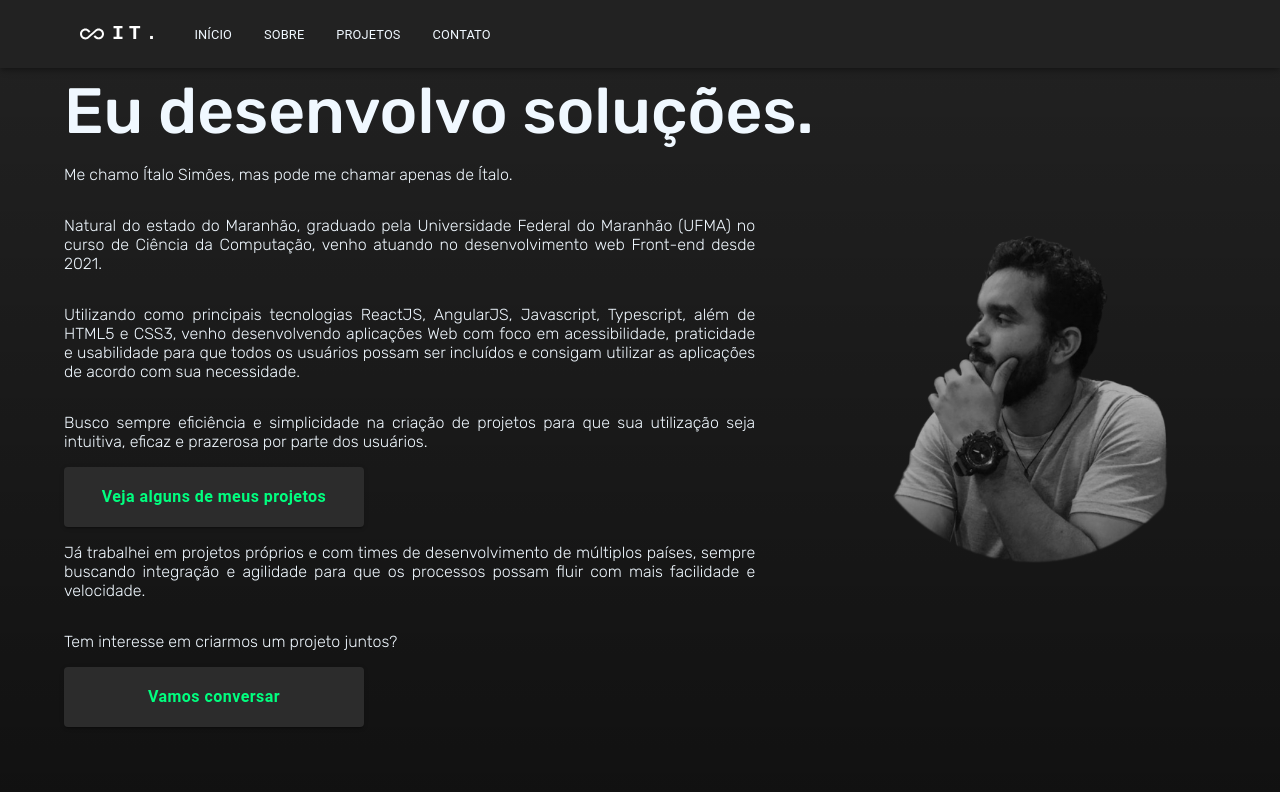
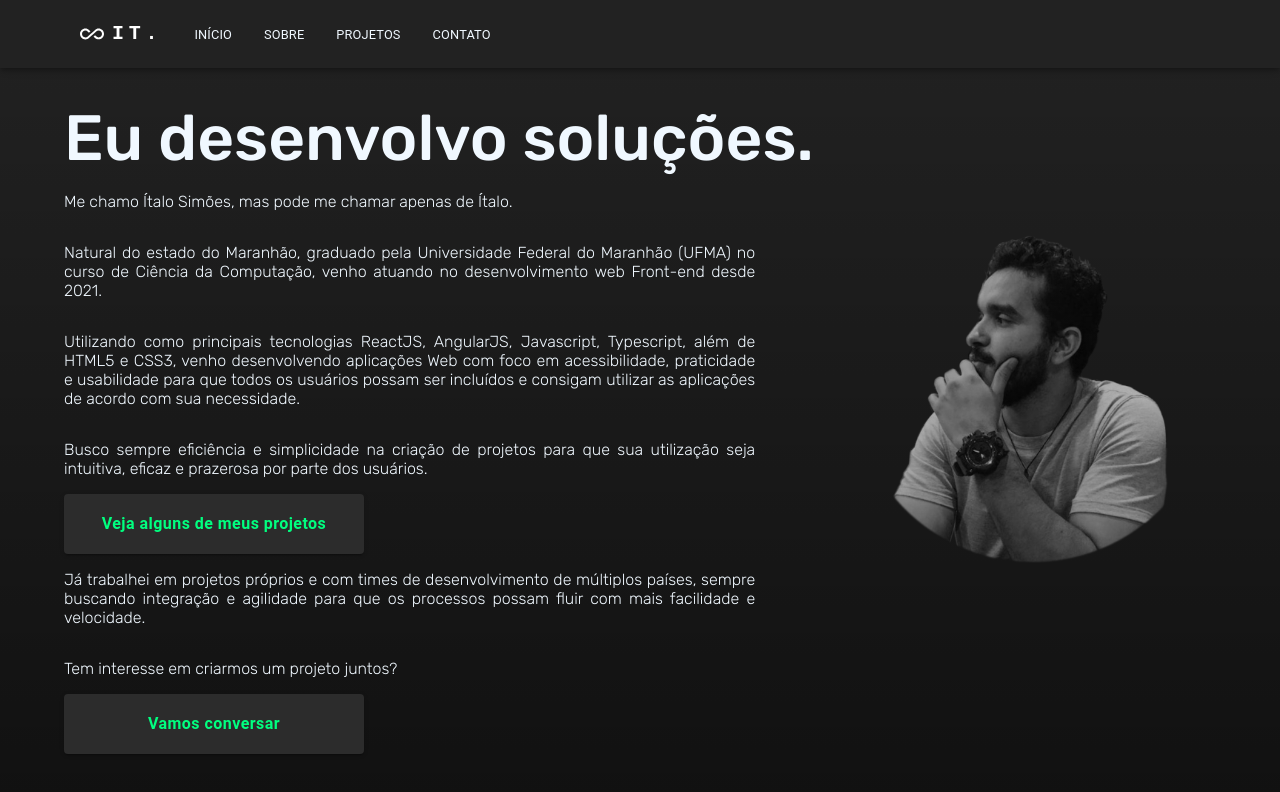
Before and after one commit to itsimoes/portfolio-site, a React (Create React App) app: page /#/sobre in a window 1280 px wide. Shown: the top 792 px of the page. Built offline with nearby package versions, Linux system fonts and the light colour scheme.

Commit message:
alinhamento do bloco 'about-wrapper' refeito

```diff
--- a/src/components/About/About.jsx
+++ b/src/components/About/About.jsx
@@ -5,7 +5,7 @@
 
 const About = () => {
   return (
-    <Container className="wrapper">
+    <Container className="about-wrapper">
       <h1 className="title">Eu desenvolvo soluções.</h1>
       <p>Me chamo Ítalo Simões, mas pode me chamar apenas de Ítalo.</p>
       <p>
--- a/src/components/About/style.css
+++ b/src/components/About/style.css
@@ -1,3 +1,12 @@
+.about-wrapper {
+  /* height: 100vh; */
+  padding-top: 100px;
+  display: flex !important;
+  flex-direction: column;
+  justify-content: center;
+  align-items: flex-start;
+}
+
 .about-button {
   background-color: rgb(44, 44, 44) !important;
   color: springgreen !important;
```
